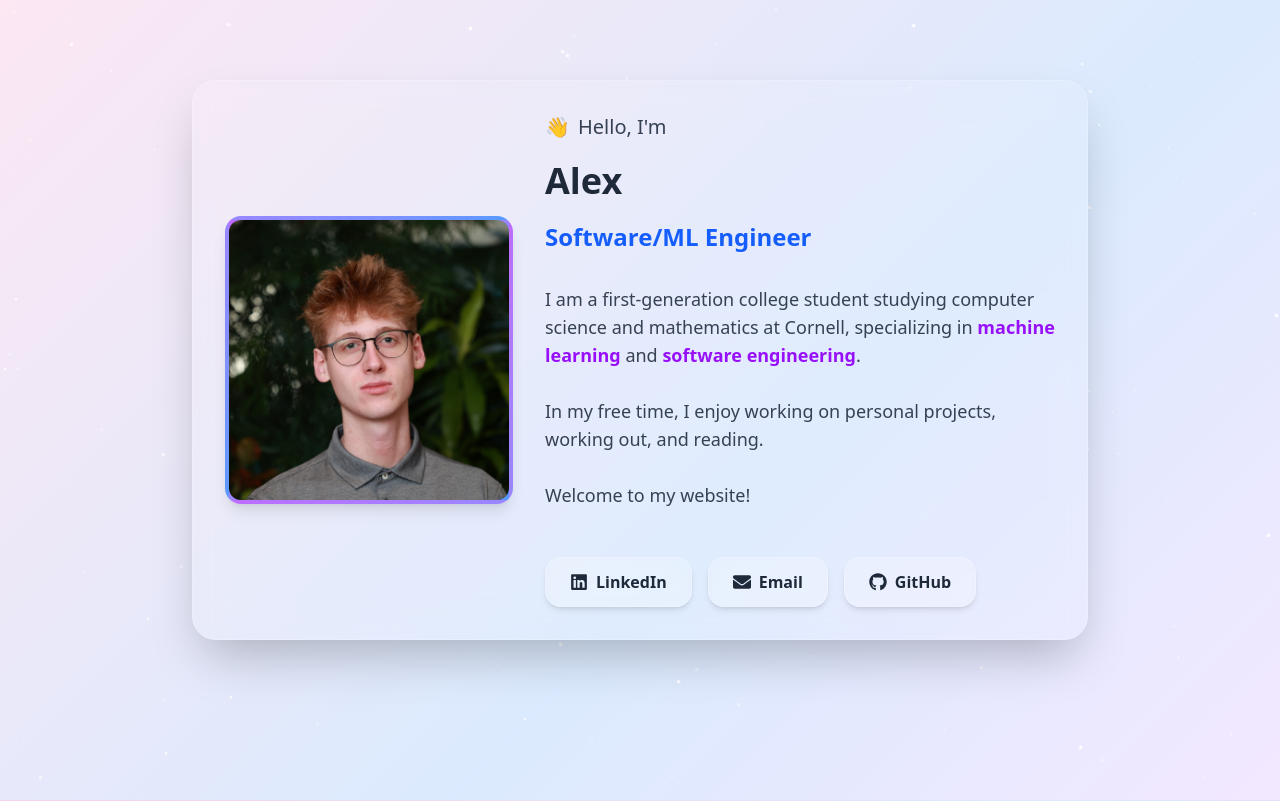
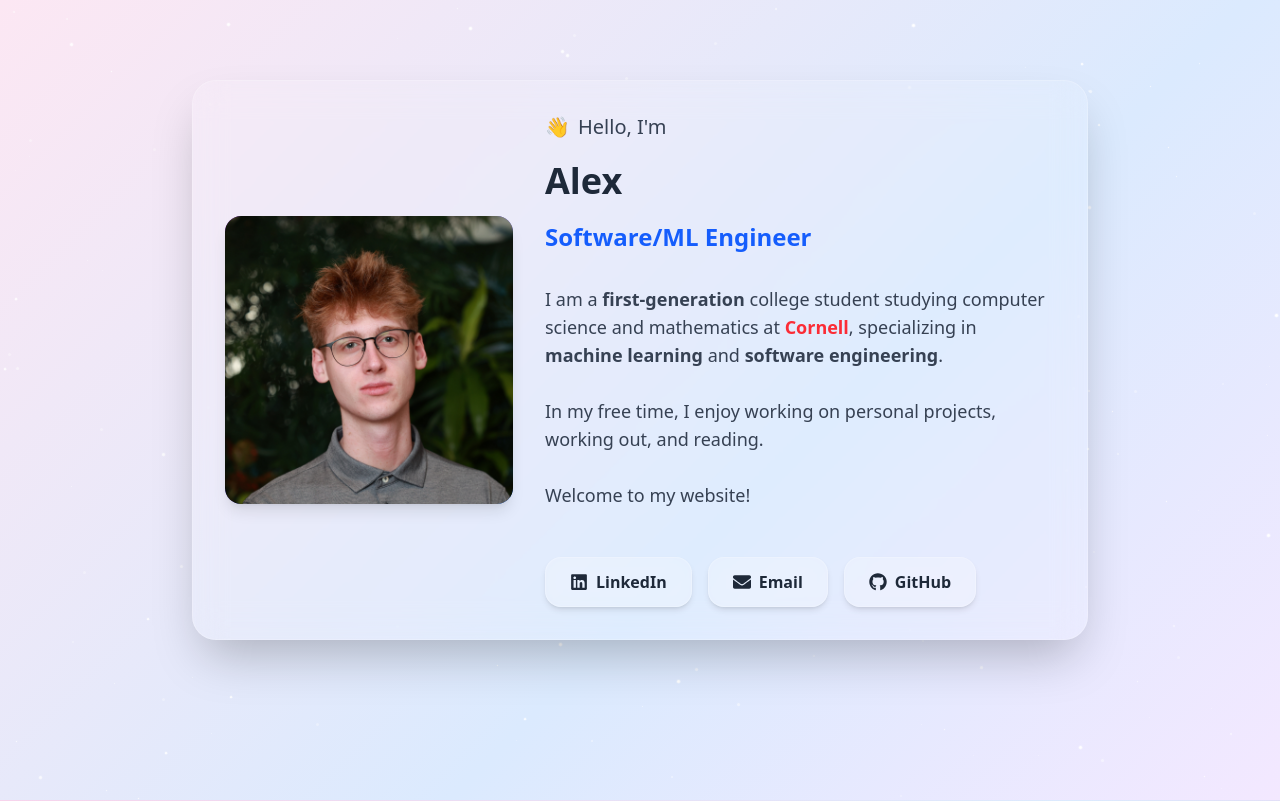
Before and after one commit to LambdaAK/Alex-Kozik-Portfolio, a React (Vite) app: page / in a window 1280 px wide. Shown: the top 801 px of the page. Built offline with nearby package versions, Linux system fonts and the light colour scheme.

Commit message:
Stylistic changes

```diff
--- a/src/App.tsx
+++ b/src/App.tsx
@@ -10,7 +10,7 @@ const AboutMeCard = () => (
   <div className="w-full max-w-4xl mx-auto rounded-3xl bg-white/10 backdrop-blur-lg shadow-2xl px-4 sm:px-8 py-8 flex flex-col md:flex-row items-center md:items-center border border-white/20">
     {/* Profile Picture */}
     <div className="flex-shrink-0 flex justify-center md:justify-start w-full md:w-auto mb-4 md:mb-0 md:mr-8">
-      <div className="w-32 h-32 sm:w-56 sm:h-56 md:w-72 md:h-72 rounded-2xl overflow-hidden bg-gradient-to-br from-purple-500 to-blue-500 shadow-lg flex items-center justify-center border-4 border-white/20">
+      <div className="w-32 h-32 sm:w-56 sm:h-56 md:w-72 md:h-72 rounded-2xl overflow-hidden bg-gradient-to-br from-purple-500 to-blue-500 shadow-lg flex items-center justify-center">
         <img
           src="/kozik.jpg"
           alt="Profile"
@@ -30,7 +30,7 @@ const AboutMeCard = () => (
       <div className="text-xl sm:text-2xl font-semibold text-blue-600 mb-4">Software/ML Engineer</div>
       {/* Intro Paragraph */}
       <p className="text-base sm:text-lg text-gray-700 max-w-xl mb-6">
-        I am a first-generation college student studying computer science and mathematics at Cornell, specializing in <span className="text-purple-600 font-semibold">machine learning</span> and <span className="text-purple-600 font-semibold">software engineering</span>.<br /><br />
+        I am a <span className="font-bold">first-generation</span> college student studying computer science and mathematics at <span className="text-red-500 font-semibold">Cornell</span>, specializing in <span className="font-bold">machine learning</span> and <span className="font-bold">software engineering</span>.<br /><br />
         In my free time, I enjoy working on personal projects, working out, and reading.<br /><br />
         Welcome to my website!
       </p>
```
